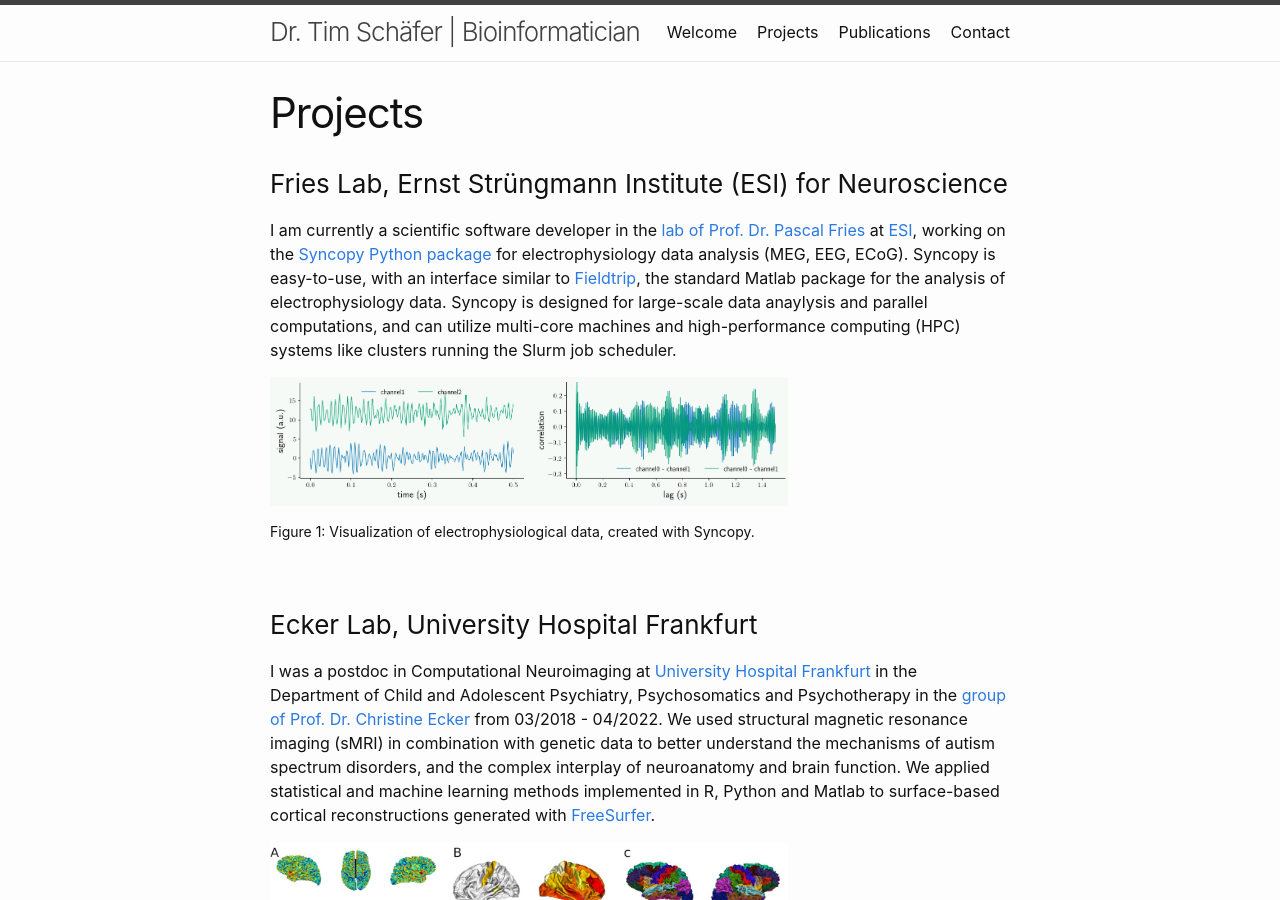
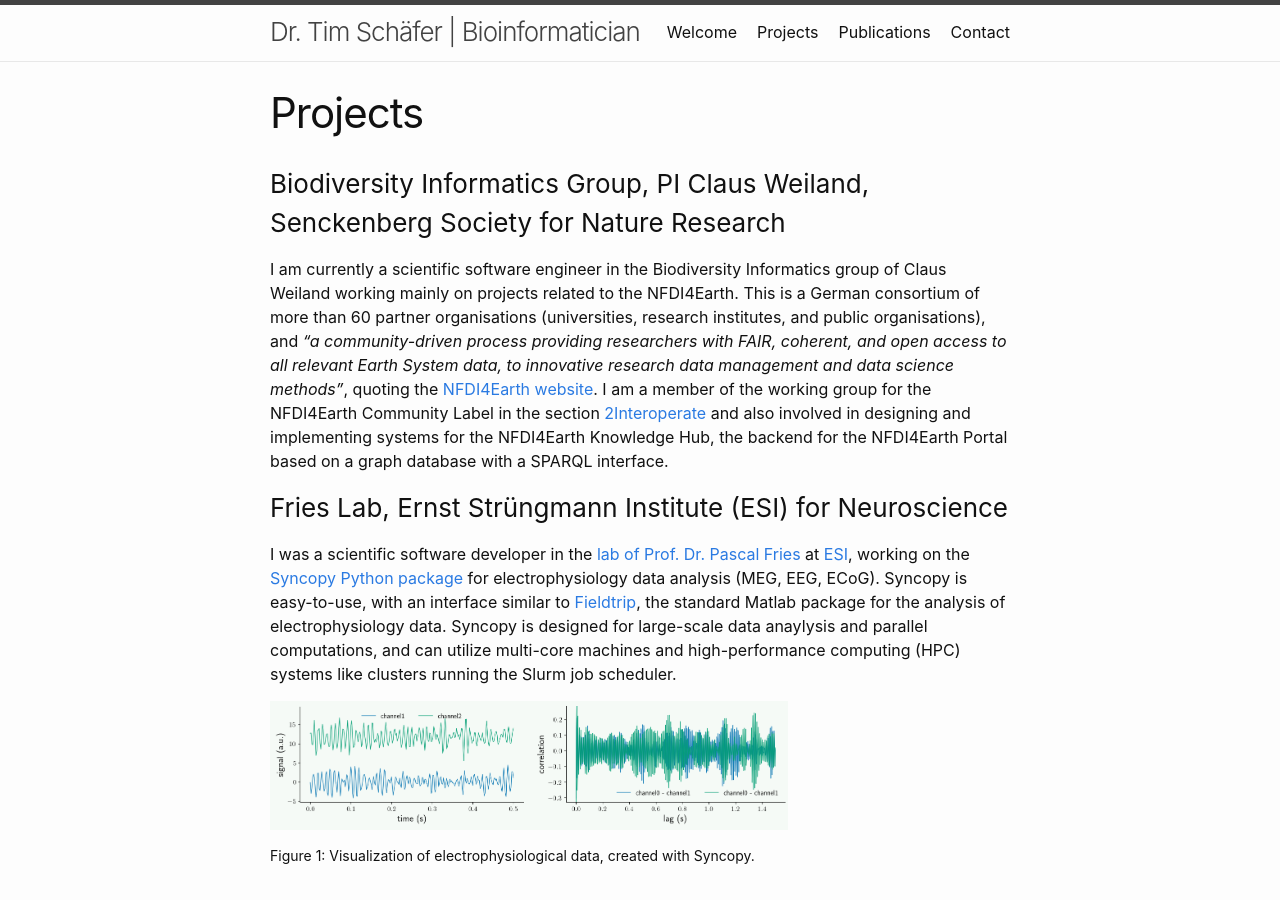
Before and after one commit to dfsp-spirit/dfsp-spirit.github.io, a Jekyll site: the page built from x020_projects.markdown, in a window 1280 px wide and 900 px high. Built offline with Jekyll 4.4.1, drawn with Linux system fonts in a browser that asks for light colours.

Commit message:
NEW: add skbg projects

```diff
--- a/x020_projects.markdown
+++ b/x020_projects.markdown
@@ -4,9 +4,14 @@ title: "Projects"
 permalink: /projects.html
 ---
 
+### Biodiversity Informatics Group, PI Claus Weiland, Senckenberg Society for Nature Research
+
+I am currently a scientific software engineer in the Biodiversity Informatics group of Claus Weiland working mainly on projects related to the NFDI4Earth. This is a German consortium of more than 60 partner organisations (universities, research institutes, and public organisations), and *"a community-driven process providing researchers with FAIR, coherent, and open access to all relevant Earth System data, to innovative research data management and data science methods"*, quoting the [NFDI4Earth website](https://www.nfdi4earth.de/). I am a member of the working group for the NFDI4Earth Community Label in the section [2Interoperate](https://nfdi4earth.de/2interoperate) and also involved in designing and implementing systems for the NFDI4Earth Knowledge Hub, the backend for the NFDI4Earth Portal based on a graph database with a SPARQL interface.
+
+
 ### Fries Lab, Ernst Strüngmann Institute (ESI) for Neuroscience
 
-I am currently a scientific software developer in the [lab of Prof. Dr. Pascal Fries](https://www.esi-frankfurt.de/people/pascalfries/) at [ESI](https://www.esi-frankfurt.de/), working on the [Syncopy Python package](https://github.com/esi-neuroscience/syncopy) for electrophysiology data analysis (MEG, EEG, ECoG). Syncopy is easy-to-use, with an interface similar to [Fieldtrip](https://github.com/fieldtrip/fieldtrip), the standard Matlab package for the analysis of electrophysiology data. Syncopy is designed for large-scale data anaylysis and parallel computations, and can utilize multi-core machines and high-performance computing (HPC) systems like clusters running the Slurm job scheduler.
+I was a scientific software developer in the [lab of Prof. Dr. Pascal Fries](https://www.esi-frankfurt.de/people/pascalfries/) at [ESI](https://www.esi-frankfurt.de/), working on the [Syncopy Python package](https://github.com/esi-neuroscience/syncopy) for electrophysiology data analysis (MEG, EEG, ECoG). Syncopy is easy-to-use, with an interface similar to [Fieldtrip](https://github.com/fieldtrip/fieldtrip), the standard Matlab package for the analysis of electrophysiology data. Syncopy is designed for large-scale data anaylysis and parallel computations, and can utilize multi-core machines and high-performance computing (HPC) systems like clusters running the Slurm job scheduler.
 
 <img style="" src="assets/img/syncopy_signals.png" alt="Electrophysiology data in Syncopy" width="70%">
 <figcaption>
```
